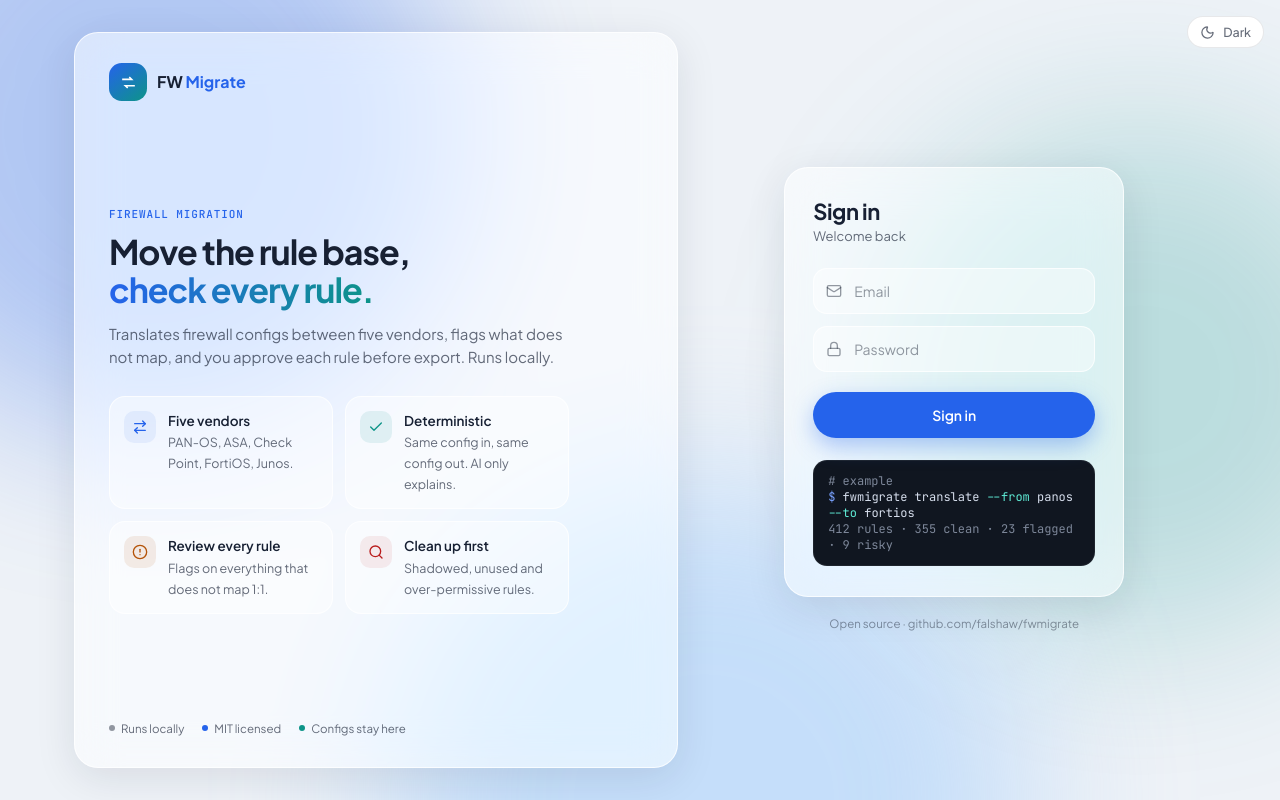
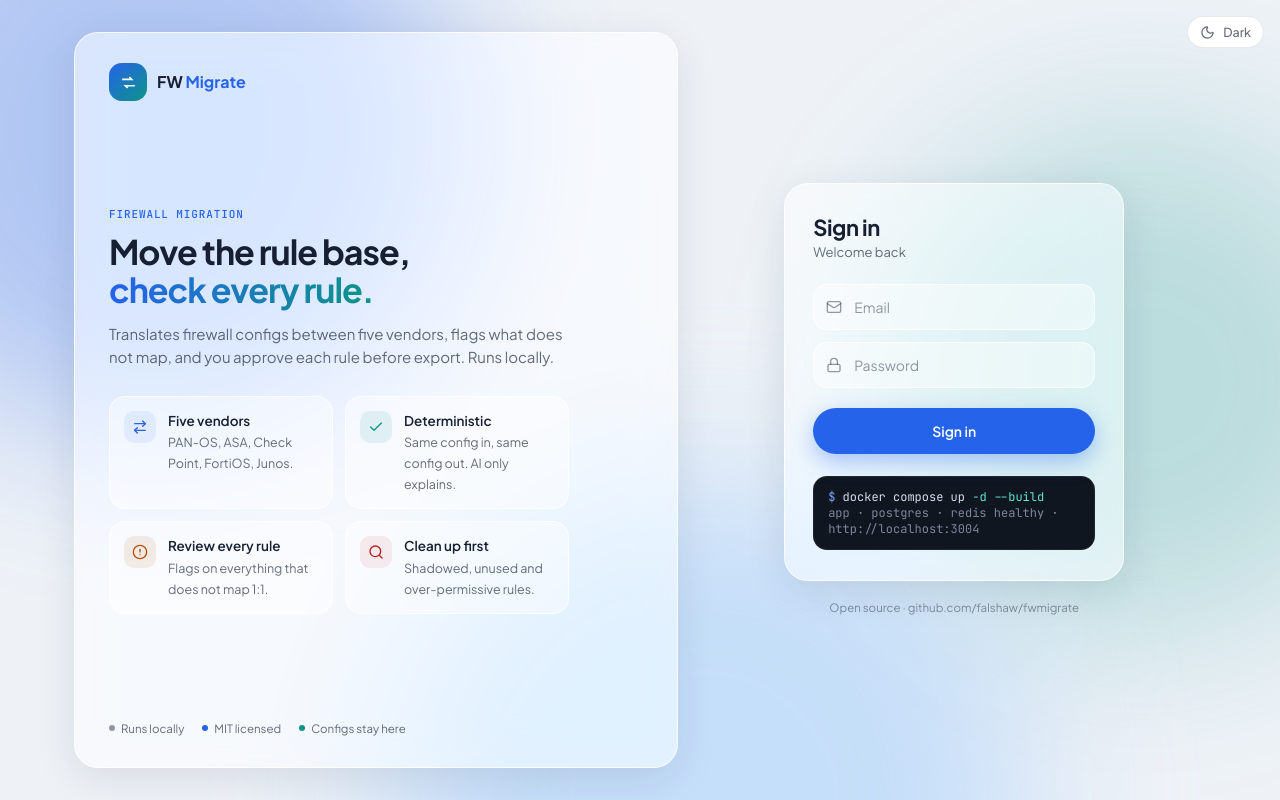
Before and after one commit to falshaw/fwmigrate, a Next.js app: page /login in a window 1280 px wide. Built offline with nearby package versions, Linux system fonts and the light colour scheme.

Commit message:
Login: show the real start command instead of a CLI that does not exist
Co-Authored-By: Claude Opus 5.5 <noreply@anthropic.com>

```diff
--- a/src/app/(auth)/login/page.tsx
+++ b/src/app/(auth)/login/page.tsx
@@ -185,15 +185,14 @@ export default function LoginPage() {
 
               <div
                 className="code mt-[22px] !rounded-[14px] !px-3.5 !py-3 !text-xs !whitespace-pre-wrap break-words"
-                aria-label="Example output"
+                aria-label="Quick start"
               >
-                <span className="c"># example</span>
+                <span className="k">$</span> docker compose up{" "}
+                <span className="s">-d --build</span>
                 {"\n"}
-                <span className="k">$</span> fwmigrate translate{" "}
-                <span className="s">--from</span> panos{" "}
-                <span className="s">--to</span> fortios
-                {"\n"}
-                <span className="c">412 rules · 355 clean · 23 flagged · 9 risky</span>
+                <span className="c">
+                  app · postgres · redis healthy · http://localhost:3004
+                </span>
               </div>
             </form>
             <div className="mt-[18px] text-center text-[11.5px] text-ink-45">
```
